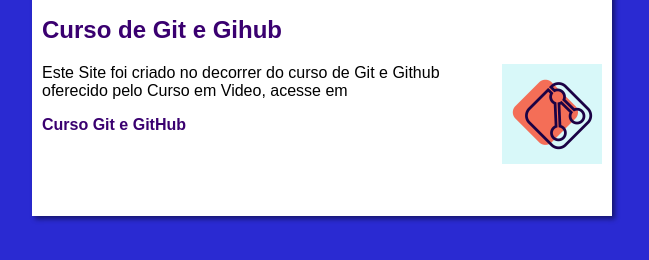
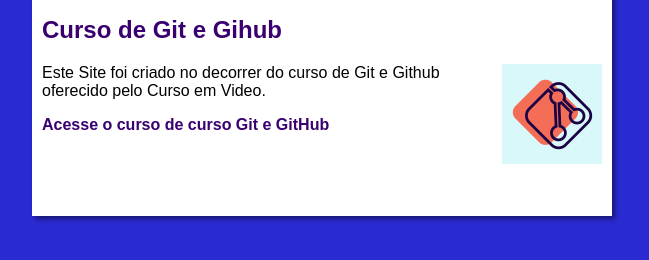
Before and after one commit to santhiagoepic/Projeto-site2, a plain HTML site: page Index.html in a window 1280 px wide. Shown: the part 532-792 px from the top of the page, without its empty margins (318-967 px from the left). Drawn offline with Linux system fonts and the light colour scheme.

Commit message:
UpadatedeErrooftext

```diff
--- a/Index.html
+++ b/Index.html
@@ -35,7 +35,7 @@
             <h2>Curso de Git e Gihub</h2>
             <img class="lado" src="imagens/git.png" alt="Curso JS">
             <p>
-            <p>Este Site foi criado no decorrer do curso de Git e Github oferecido pelo Curso em Video, acesse em</p> <a href="https://www.cursoemvideo.com/curso/curso-de-git-e-github/aulas/aulas-de-git-e-github/">Curso Git e GitHub</a>
+            <p>Este Site foi criado no decorrer do curso de Git e Github oferecido pelo Curso em Video.</p> <a href="https://www.cursoemvideo.com/curso/curso-de-git-e-github/aulas/aulas-de-git-e-github/">Acesse o curso de curso Git e GitHub</a>
         </article>
     </main>
 </body>
```
